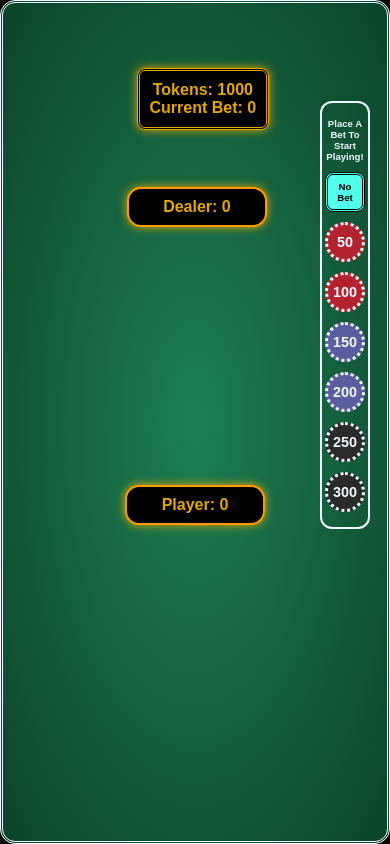
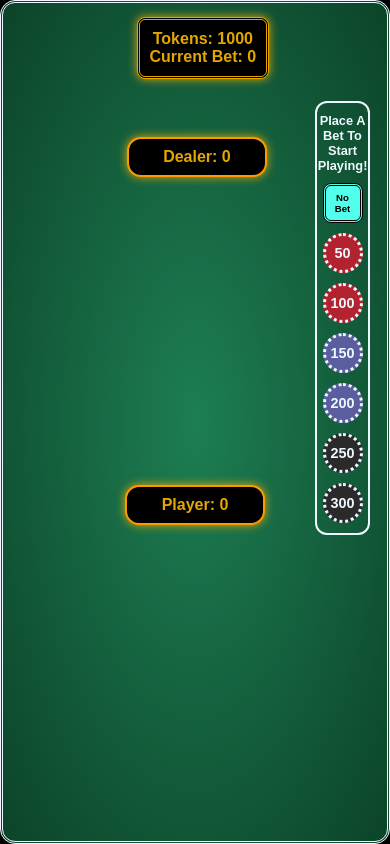
Before and after one commit to MattSafi/BlackJack, a Vue app: page /game in a window 390 px wide. Built offline with nearby package versions, Linux system fonts and the light colour scheme.

Commit message:
upgrades

```diff
--- a/src/style.css
+++ b/src/style.css
@@ -419,8 +419,9 @@ box-shadow: 0px 0px 10px 0px #E4A700;
     position: relative;
     flex-direction: column;
     font-size: 0.8rem;
-    top: 0;
+
     left: 8vw;
+    bottom: 6vh;
     justify-content: center;
     align-items: center;
     text-align: center;
@@ -459,6 +460,7 @@ box-shadow: 0px 0px 10px 0px #E4A700;
   }
   .cards-container {
     display: flex;
+
   }
   .cards {
     display: flex;
@@ -507,8 +509,8 @@ box-shadow: 0px 0px 10px 0px #E4A700;
     flex-direction: row;
     font-size: 0.5rem;
     gap: 10px;
-    top: 42.5vh;
-    right: 42vw;
+    top: 40vh;
+    right: 40vw;
 
   }
   .hitBtn {
@@ -557,38 +559,7 @@ box-shadow: 0px 0px 10px 0px #E4A700;
     text-align: center;
     z-index: 1;
   }
-  /* .result.dealer-result {
-    display: flex;
-    position: fixed;
 
-    flex-direction: column;
-    font-size: 1rem;
-    gap: 10px;
-    padding: 10px;
-    max-width: 80px;
-    margin: 0;
-  }
-  .result.player-result {
-    display: flex;
-    position: fixed;
-
-
-    flex-direction: column;
-    font-size: 1rem;
-    gap: 10px;
-    max-width: 80px;
-    margin: 0;
-  }
-  .result.tied-result {
-    display: flex;
-    position: fixed;
-
-    flex-direction: column;
-    font-size: 1rem;
-    gap: 10px;
-    max-width: 80px;
-    margin: 0;
-  } */
   .newGame {
     display: flex;
     position: fixed;
@@ -619,7 +590,7 @@ box-shadow: 0px 0px 10px 0px #E4A700;
     position: fixed;
     right: 0;
     left: 35vw;
-
+    top: 2vh;
     flex-direction: column;
     font-size: 1rem;
     font-weight: 600;
@@ -632,11 +603,12 @@ box-shadow: 0px 0px 10px 0px #E4A700;
     z-index: 1;
   }
   .tokenButtons {
-    width: 50px;
+    width: 55px;
     right: 20px;
+    padding: 10px;
   }
   .placeABet {
-    font-size: 0.6rem;
+    font-size: 0.8rem;
   }
   .token {
     display: grid;
```
